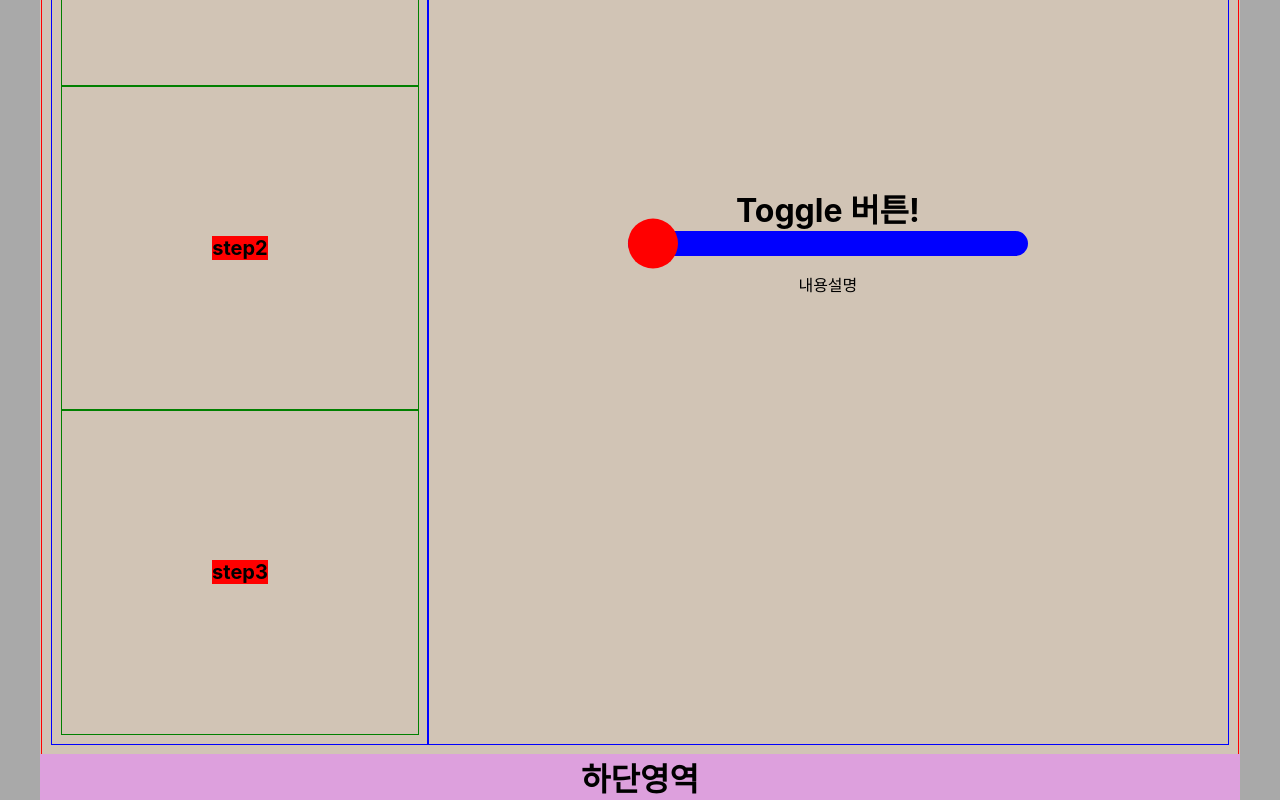
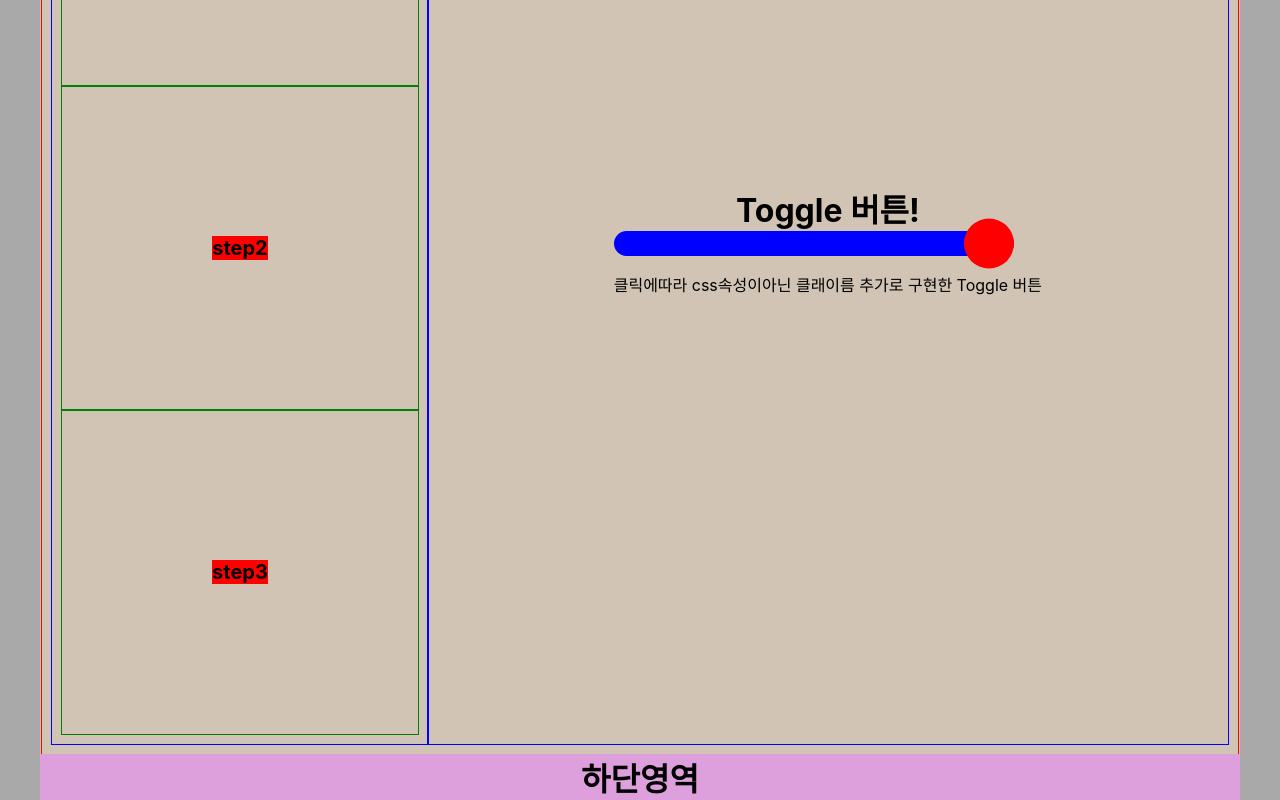
Before and after one commit to limdumb/React-Study, a React (Create React App) app: page /Tap in a window 1280 px wide. Both pictures are taken after a click on the element "step3". Shown: the part 361-1161 px from the top of the page. Built offline with nearby package versions, Linux system fonts and the light colour scheme.

Commit message:
[Feat] step3 toggle버튼 구현

```diff
--- a/src/App.css
+++ b/src/App.css
@@ -243,7 +243,7 @@ clip-path box-shadow 문제에 관하여*/
 
 .content_layout{
     /* content 자식 div */
-
+    transform: translate();
 }
 
 
@@ -269,3 +269,10 @@ clip-path box-shadow 문제에 관하여*/
     font-size: 50px;
 }
 /******************************** step3 css********************************/
+
+.event1 {
+    transform: translate(0px,-12.5px);
+}
+.event2 {
+    transform: translate(350px,-12.5px);
+}
--- a/src/component/nav_Button/Step3.jsx
+++ b/src/component/nav_Button/Step3.jsx
@@ -1,4 +1,4 @@
-import React from "react"
+import {useState} from "react"
 import styled from "styled-components"
 
 const Toggle = styled.div`
@@ -6,22 +6,26 @@ const Toggle = styled.div`
     border-radius: 50%;
     width : 50px;
     height : 50px;
-    transform: translateY(-12.5px);
 `
 const Togglebody = styled.div`
     background-color: blue;
     width : 400px;
     height : 25px;
     border-radius: 20px;
+
 `
 
 function Step3(){
+    const [click, setClick] = useState(false);
 
     return(
         <div>
             <h1>Toggle 버튼!</h1>
-            <Togglebody><Toggle/></Togglebody>
-            <p>내용설명</p>
+            <Togglebody>
+                <Toggle onClick={()=> setClick(!click)}
+                    className={click ? "event1" : "event2"}/>
+            </Togglebody>
+            <p>클릭에따라 css속성이아닌 클래이름 추가로 구현한 Toggle 버튼</p>
         </div>
     )
 }
```
